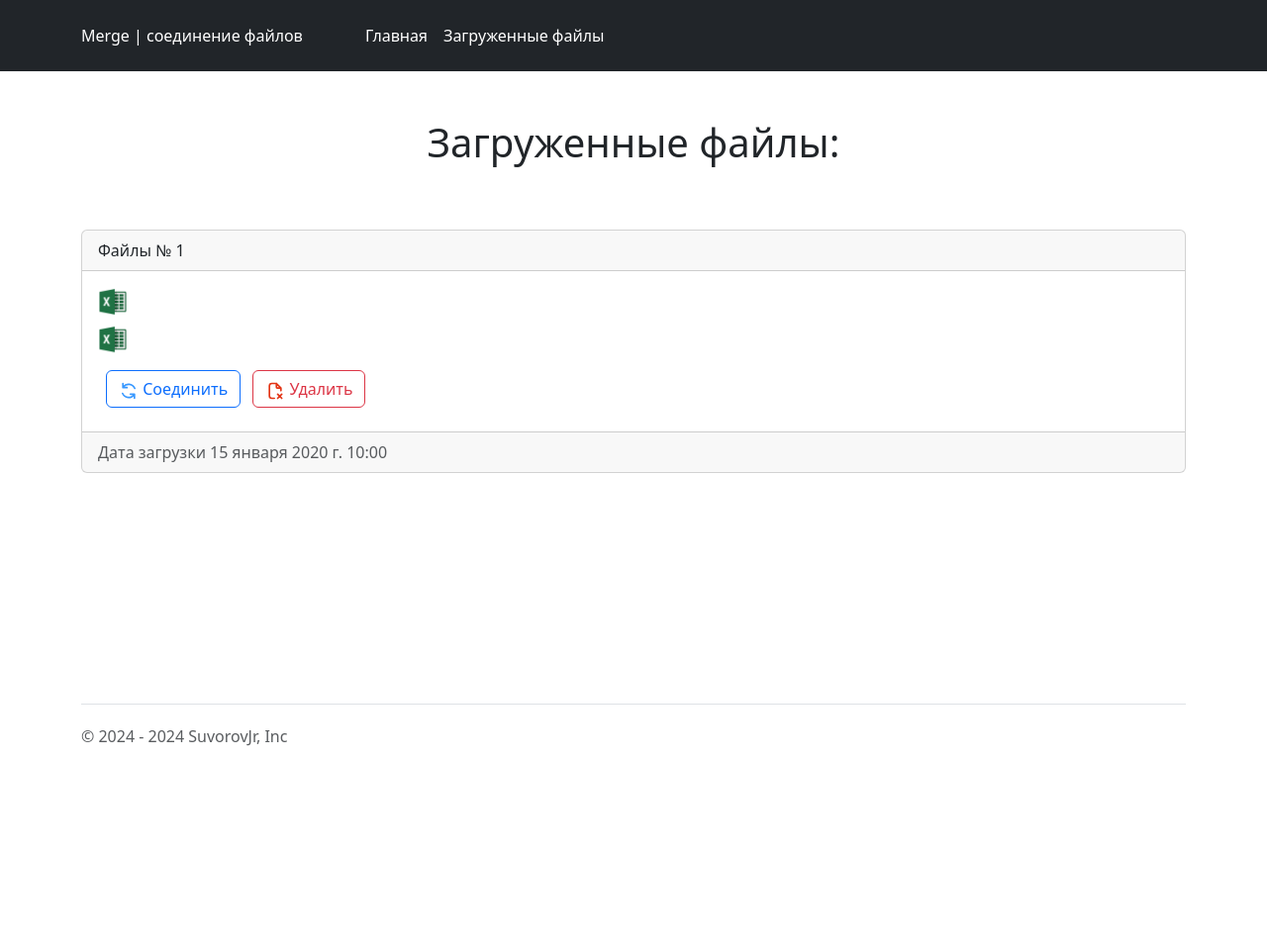
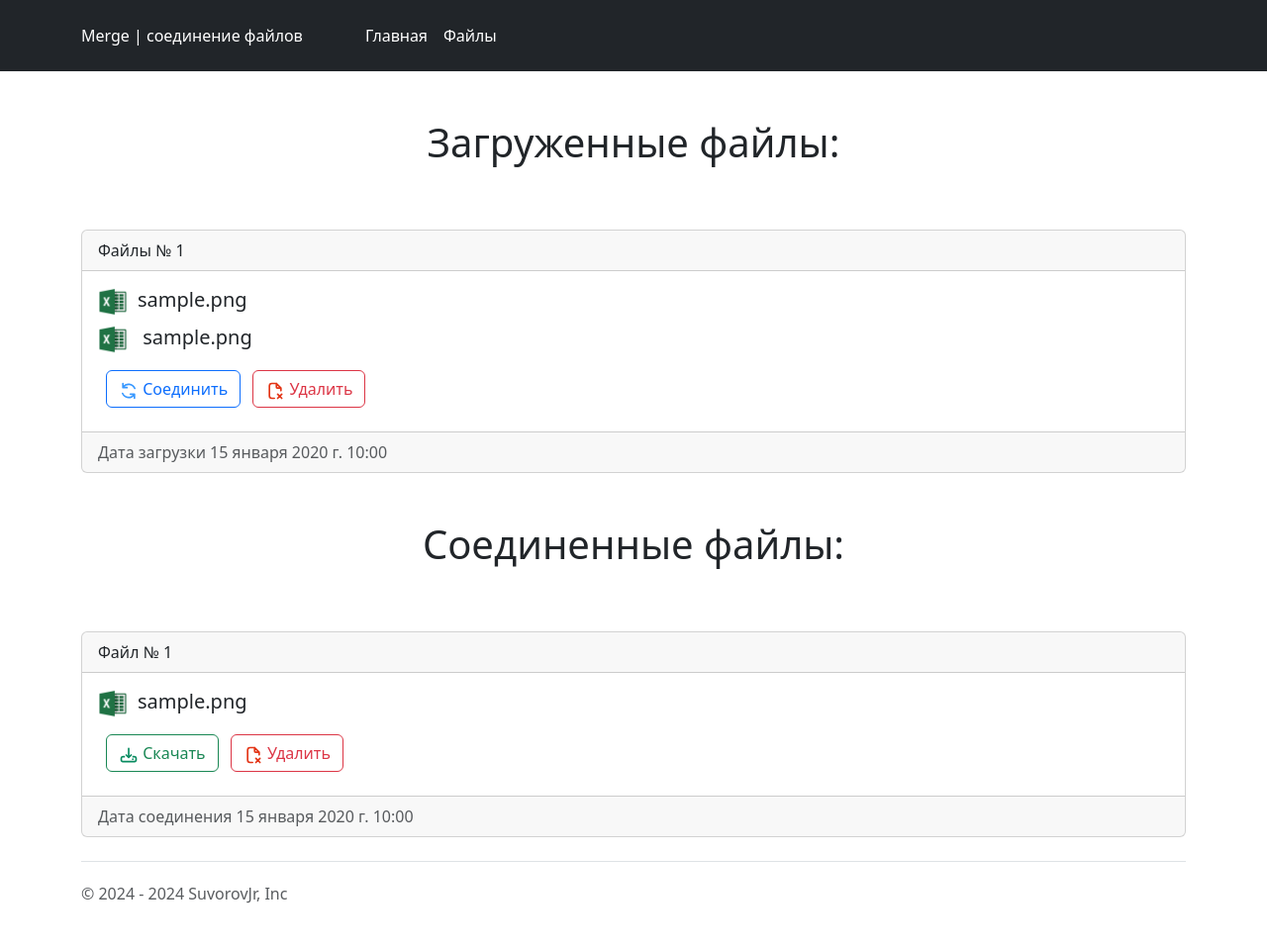
Before and after one commit to suvorovjr/merge_tables, a Django app: template merge_files/templates/merge_files/uploadfiles_list.html in a window 1280 px wide. Shown: the whole page at 99% size. Before the commit the page ends 754 px from the top, so only its background shows below. Run offline with Django 5.2, Linux system fonts and the light colour scheme; tables that the repository leaves empty hold one stand-in row (values such as "Sample post"); the template is opened without the code that fills it: values that come from a table or form of the project are taken from there, most other values are stand-ins (such as "Sample title", 1, 10 or a date in 2020); parts of the project's set-up code (start-up, migrations or seed data) failed here and were passed over; some libraries are stand-ins or nearby versions.

Commit message:
add changes in all project

```diff
--- a/merge_files/models.py
+++ b/merge_files/models.py
@@ -1,4 +1,6 @@
 from django.db import models
+from django.dispatch import receiver
+from django.db.models.signals import post_delete
 
 
 class UploadFiles(models.Model):
@@ -24,3 +26,18 @@ class MergedFile(models.Model):
     class Meta:
         verbose_name = 'Соединенный файл'
         verbose_name_plural = 'Соединенные файлы'
+
+
+@receiver(post_delete)
+def delete_attached_file(sender, instance, **kwargs):
+    """
+    После удаления экземпляра MyModel удаляет файл из файловой системы.
+    """
+    if sender == UploadFiles:
+        if instance.san_file:
+            instance.san_file.delete(save=False)
+        if instance.market_file:
+            instance.market_file.delete(save=False)
+    elif sender == MergedFile:
+        if instance.merge_file:
+            instance.merge_file.delete(save=False)
--- a/merge_files/services.py
+++ b/merge_files/services.py
@@ -16,7 +16,7 @@ class ToCSVClient:
         sheet = workbook.active
         ToCSVClient.share_cells(sheet)
         ToCSVClient.delete_unwanted_row(sheet)
-        new_path = ToCSVClient.get_to_csv(sheet, self.market_file)
+        new_path = ToCSVClient.get_to_csv(sheet)
         return new_path
 
     @staticmethod
@@ -33,8 +33,8 @@ class ToCSVClient:
         return False
 
     @staticmethod
-    def get_to_csv(sheet, excel_path):
-        csv_path = os.path.splitext(excel_path)[0] + '.csv'
+    def get_to_csv(sheet):
+        csv_path = 'market_file.csv'
         with open(csv_path, 'w', newline='', encoding='utf-8-sig') as file:
             c = csv.writer(file, delimiter=';')
             for row in sheet.iter_rows(min_row=5, values_only=True):
--- a/merge_files/tasks.py
+++ b/merge_files/tasks.py
@@ -8,8 +8,8 @@ import os
 @shared_task
 def merge_files(files_pk):
     obj = UploadFiles.objects.get(pk=files_pk)
-    san_file = obj.file1.path
-    market_file = obj.file2.path
+    san_file = obj.san_file.path
+    market_file = obj.market_file.path
     merge_file_client = MergeFiles(san_file=san_file, market_file=market_file)
     path_to_merge_file = merge_file_client.merge_files()
     merge_file_instance = MergedFile()
--- a/merge_files/templates/merge_files/base.html
+++ b/merge_files/templates/merge_files/base.html
@@ -16,7 +16,7 @@
             </div>
             <ul class="nav col-12 col-lg-auto me-lg-auto mb-2 justify-content-center mb-md-0">
                 <li><a href="{% url 'merge_files:index' %}" class="nav-link px-2 text-{% if active_page == 'index' %}secondary{% else %}white{% endif %}">Главная</a></li>
-                <li><a href="{% url 'merge_files:files_list' %}" class="nav-link px-2 text-{% if active_page == 'files_list' %}secondary{% else %}white{% endif %}">Загруженные файлы</a></li>
+                <li><a href="{% url 'merge_files:files_list' %}" class="nav-link px-2 text-{% if active_page == 'files_list' %}secondary{% else %}white{% endif %}">Файлы</a></li>
             </ul>
 
         </div>
--- a/merge_files/templates/merge_files/uploadfiles_list.html
+++ b/merge_files/templates/merge_files/uploadfiles_list.html
@@ -13,16 +13,16 @@
                     <div class="card-body">
                         <h5 class="card-title">
                             <img src="{% static 'imagine/excel_logo.png' %}" alt="Описание"
-                                 class="excel-logo"/>{{ object.file1 }}</h5>
+                                 class="excel-logo"/>{{ object.san_file }}</h5>
                         <h5 class="card-title">
                             <img src="{% static 'imagine/excel_logo.png' %}" alt="Описание"
                                  class="excel-logo"/>
-                            {{ object.file2 }}
+                            {{ object.market_file }}
                         </h5>
-                        <a href="" class="btn btn-outline-primary m-2">
+                        <a href="{% url 'merge_files:merge_files' object.pk %}" class="btn btn-outline-primary m-2">
                             <img src="{% static 'imagine/merged_logo.svg' %}" alt="My Image" width="20" height="20"/>
                             Соединить</a>
-                        <a href="" class="btn btn-outline-danger">
+                        <a href="{% url 'merge_files:delete_upload_files' object.pk %}" class="btn btn-outline-danger">
                             <img src="{% static 'imagine/delete_logo.svg' %}" alt="My Image" width="20" height="20"/>
                             Удалить</a>
                     </div>
@@ -32,7 +32,35 @@
             {% endfor %}
         </div>
         {% else %}
-        <h1 class="h1 mb-3 fw-normal text-center">У вас нет активных рассылок</h1>
+        <h1 class="h1 mb-3 fw-normal text-center">Загруженных файлов нет</h1>
+        {% endif %}
+    </div>
+    <div class="container mt-4">
+        <h1 class="text-center m-5">Соединенные файлы:</h1>
+        {% if merged_files_list %}
+        <div class="row mt-3">
+            {% for object in merged_files_list %}
+            <div class="col-12 mt-3">
+                <div class="card">
+                    <div class="card-header">Файл № {{ forloop.counter }}</div>
+                    <div class="card-body">
+                        <h5 class="card-title">
+                            <img src="{% static 'imagine/excel_logo.png' %}" alt="Описание"
+                                 class="excel-logo"/>{{ object.merge_file }}</h5>
+                        <a href="{% url 'merge_files:download_file' object.pk %}" class="btn btn-outline-success m-2">
+                            <img src="{% static 'imagine/download_logo.svg' %}" alt="My Image" width="20" height="20"/>
+                            Скачать</a>
+                        <a href="{% url 'merge_files:delete_merge_file' object.pk %}" class="btn btn-outline-danger">
+                            <img src="{% static 'imagine/delete_logo.svg' %}" alt="My Image" width="20" height="20"/>
+                            Удалить</a>
+                    </div>
+                    <div class="card-footer text-body-secondary">Дата соединения {{ object.merge_date }}</div>
+                </div>
+            </div>
+            {% endfor %}
+        </div>
+        {% else %}
+        <h1 class="h1 mb-3 fw-normal text-center">Соединенных файлов нет</h1>
         {% endif %}
     </div>
 </main>
--- a/merge_files/urls.py
+++ b/merge_files/urls.py
@@ -1,9 +1,16 @@
 from django.urls import path
 from merge_files.apps import MergefilesConfig
-from merge_files.views import UploadFilesCreateView
+from merge_files.views import UploadFilesCreateView, UploadFilesListView, UploadFilesDetailView, PageIngo, \
+    FileDownloadView, UploadFilesDeleteView, MergedFileDeleteView
 
 app_name = MergefilesConfig.name
 
 urlpatterns = [
     path('', UploadFilesCreateView.as_view(), name='index'),
+    path('files_list', UploadFilesListView.as_view(), name='files_list'),
+    path('merge-files/<int:pk>/', UploadFilesDetailView.as_view(), name='merge_files'),
+    path('download-file/<int:pk>/', FileDownloadView.as_view(), name='download_file'),
+    path('page-info/', PageIngo.as_view(), name='page-info'),
+    path('uploads-delete/<int:pk>', UploadFilesDeleteView.as_view(), name='delete_upload_files'),
+    path('merge-delete/<int:pk>', MergedFileDeleteView.as_view(), name='delete_merge_file'),
 ]
```
Also changed, not shown: merge_files/forms.py (+3 -4 lines), merge_files/templates/merge_files/info.html (added, +15 -0 lines), merge_files/templates/merge_files/mergedfile_confirm_delete.html (added, +19 -0 lines), merge_files/templates/merge_files/uploadfiles_confirm_delete.html (added, +20 -0 lines), merge_files/views.py (+55 -3 lines).
